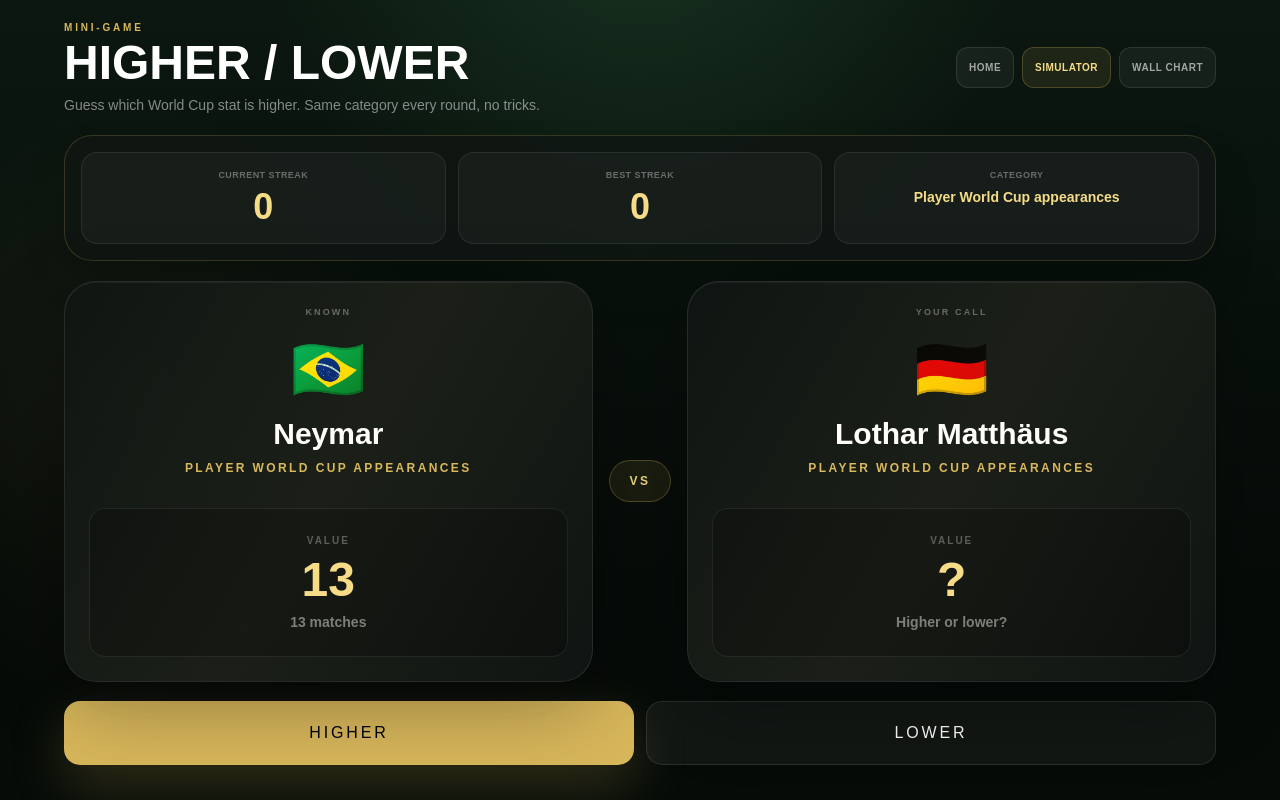
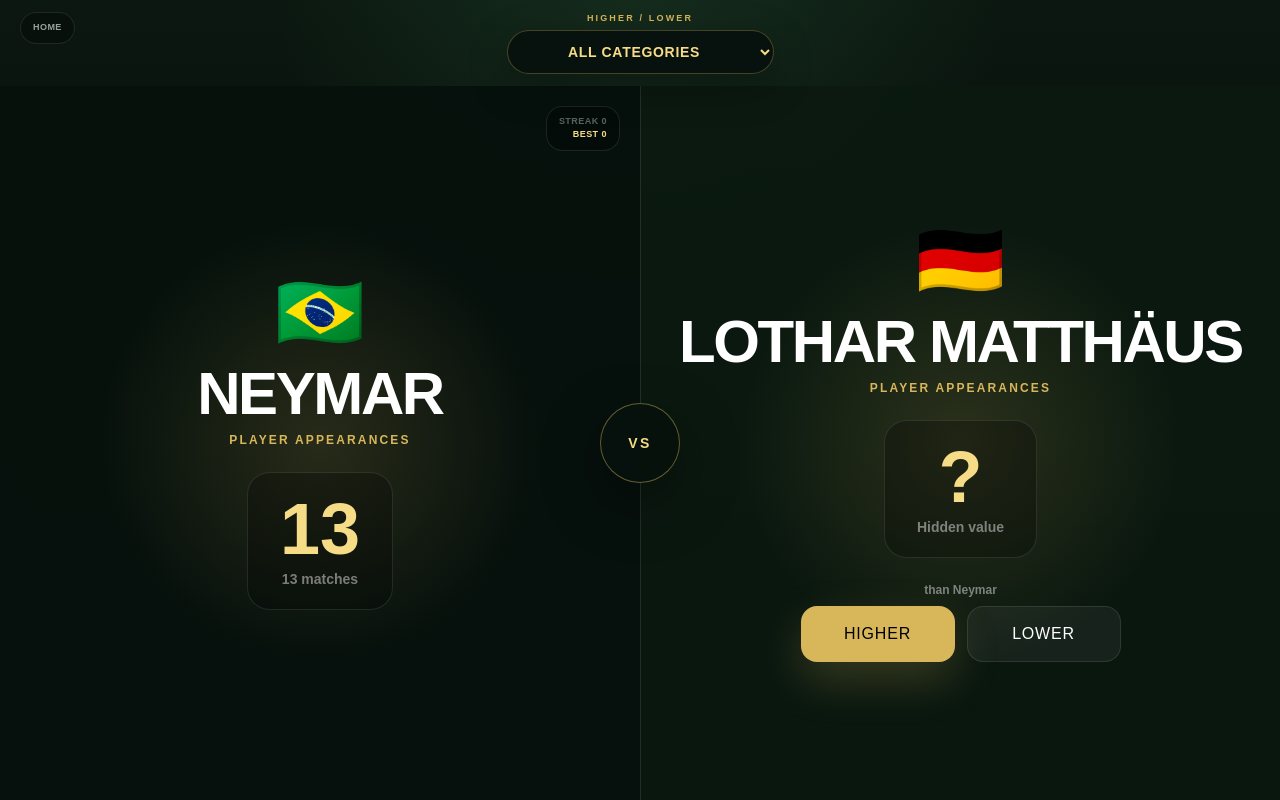
Before and after one commit to 54znpg8jrn-cyber/world-cup-simulator, a Next.js app: page /higher-lower in a window 1280 px wide. Built offline with nearby package versions, Linux system fonts and the light colour scheme.

Commit message:
Redesign Higher Lower layout

```diff
--- a/app/higher-lower/page.tsx
+++ b/app/higher-lower/page.tsx
@@ -1,7 +1,7 @@
 "use client";
 
 import Link from "next/link";
-import { useEffect, useMemo, useState } from "react";
+import { useEffect, useMemo, useRef, useState } from "react";
 import {
   HIGHER_LOWER_ITEMS,
   HIGHER_LOWER_STAT_LABELS,
@@ -9,6 +9,7 @@ import {
 } from "../lib/games/higher-lower-data";
 
 type Guess = "higher" | "lower";
+type CategoryValue = "all" | string;
 type RoundState = {
   known: HigherLowerItem;
   mystery: HigherLowerItem;
@@ -18,12 +19,22 @@ type RoundState = {
 
 const BEST_STREAK_KEY = "world-cup-higher-lower-best-v1";
 
+const CATEGORY_LABELS: Record<string, string> = {
+  "World Cup titles": "World Cup Titles",
+  "World Cup appearances": "World Cup Appearances",
+  "World Cup goals": "Player Goals",
+  "Player World Cup appearances": "Player Appearances",
+  "World Cup record number": "World Cup Records",
+  "World Cup final appearances": "Final Appearances",
+  "World Cup top-three finishes": "Top-Three Finishes",
+};
+
 function randomItem<T>(items: T[]): T {
   return items[Math.floor(Math.random() * items.length)];
 }
 
-function createRound(previous?: RoundState | null): RoundState {
-  const eligibleLabels = HIGHER_LOWER_STAT_LABELS.filter((label) => {
+function getEligibleLabels() {
+  return HIGHER_LOWER_STAT_LABELS.filter((label) => {
     const values = new Set(
       HIGHER_LOWER_ITEMS.filter((item) => item.statLabel === label).map(
         (item) => item.value,
@@ -31,9 +42,20 @@ function createRound(previous?: RoundState | null): RoundState {
     );
     return values.size >= 2;
   });
-  const statLabel = previous?.mystery.statLabel ?? randomItem(eligibleLabels);
+}
+
+function createRound(
+  category: CategoryValue,
+  previous?: RoundState | null,
+): RoundState {
+  const eligibleLabels = getEligibleLabels();
+  const statLabel =
+    category === "all"
+      ? previous?.mystery.statLabel ?? randomItem(eligibleLabels)
+      : category;
   const pool = HIGHER_LOWER_ITEMS.filter((item) => item.statLabel === statLabel);
-  const known = previous?.mystery ?? randomItem(pool);
+  const canCarryPrevious = previous?.mystery.statLabel === statLabel;
+  const known = canCarryPrevious ? previous.mystery : randomItem(pool);
   const choices = pool.filter(
     (item) => item.id !== known.id && item.value !== known.value,
   );
@@ -48,11 +70,25 @@ function createRound(previous?: RoundState | null): RoundState {
 }
 
 export default function HigherLowerPage() {
+  const [selectedCategory, setSelectedCategory] =
+    useState<CategoryValue>("all");
   const [round, setRound] = useState<RoundState | null>(null);
   const [streak, setStreak] = useState(0);
   const [bestStreak, setBestStreak] = useState(0);
   const [gameOver, setGameOver] = useState(false);
   const [message, setMessage] = useState("");
+  const nextRoundTimer = useRef<number | null>(null);
+
+  const categoryOptions = useMemo(
+    () => [
+      { value: "all", label: "All Categories" },
+      ...getEligibleLabels().map((label) => ({
+        value: label,
+        label: CATEGORY_LABELS[label] ?? label,
+      })),
+    ],
+    [],
+  );
 
   useEffect(() => {
     let active = true;
@@ -62,17 +98,22 @@ export default function HigherLowerPage() {
       if (!active) return;
       const savedBest = Number(window.localStorage.getItem(BEST_STREAK_KEY) ?? 0);
       setBestStreak(Number.isFinite(savedBest) ? savedBest : 0);
-      setRound(createRound());
+      setRound(createRound("all"));
     };
 
     void loadGame();
 
     return () => {
       active = false;
+      if (nextRoundTimer.current) {
+        window.clearTimeout(nextRoundTimer.current);
+      }
     };
   }, []);
 
-  const categoryLabel = round?.known.statLabel ?? "World Cup stat";
+  const categoryLabel = round
+    ? CATEGORY_LABELS[round.known.statLabel] ?? round.known.statLabel
+    : "World Cup Stat";
   const shareText = useMemo(
     () =>
       [
@@ -86,11 +127,24 @@ export default function HigherLowerPage() {
     [streak],
   );
 
-  const playAgain = () => {
+  const resetTimer = () => {
+    if (nextRoundTimer.current) {
+      window.clearTimeout(nextRoundTimer.current);
+      nextRoundTimer.current = null;
+    }
+  };
+
+  const playAgain = (category = selectedCategory) => {
+    resetTimer();
     setStreak(0);
     setGameOver(false);
     setMessage("");
-    setRound(createRound());
+    setRound(createRound(category));
+  };
+
+  const handleCategoryChange = (value: CategoryValue) => {
+    setSelectedCategory(value);
+    playAgain(value);
   };
 
   const handleGuess = (guess: Guess) => {
@@ -108,7 +162,9 @@ export default function HigherLowerPage() {
         setBestStreak(nextStreak);
         window.localStorage.setItem(BEST_STREAK_KEY, String(nextStreak));
       }
-      window.setTimeout(() => setRound((current) => createRound(current)), 900);
+      nextRoundTimer.current = window.setTimeout(() => {
+        setRound((current) => createRound(selectedCategory, current));
+      }, 760);
       return;
     }
 
@@ -138,97 +194,81 @@ export default function HigherLowerPage() {
   };
 
   return (
-    <main className="stadium-bg min-h-screen w-full max-w-full overflow-x-hidden px-4 py-5 text-white sm:px-8">
-      <div className="mx-auto flex w-full max-w-6xl flex-col gap-5">
-        <header className="flex flex-col gap-3 sm:flex-row sm:items-center sm:justify-between">
-          <div>
-            <p className="text-[10px] font-black uppercase tracking-[0.28em] text-[#d8b75b]">
-              Mini-game
-            </p>
-            <h1 className="mt-1 text-3xl font-black uppercase leading-none sm:text-5xl">
-              Higher / Lower
-            </h1>
-            <p className="mt-2 max-w-xl text-sm text-white/50">
-              Guess which World Cup stat is higher. Same category every round,
-              no tricks.
-            </p>
-          </div>
-          <nav className="grid grid-cols-3 gap-2 sm:flex">
-            <Link href="/" className="rounded-xl border border-white/10 bg-white/5 px-3 py-3 text-center text-[10px] font-black uppercase tracking-wider text-white/60">
-              Home
-            </Link>
-            <Link href="/?simulator=1" className="rounded-xl border border-[#d8b75b]/25 bg-[#d8b75b]/10 px-3 py-3 text-center text-[10px] font-black uppercase tracking-wider text-[#f6dc86]">
-              Simulator
-            </Link>
-            <Link href="/wall-chart" className="rounded-xl border border-white/10 bg-white/5 px-3 py-3 text-center text-[10px] font-black uppercase tracking-wider text-white/60">
-              Wall Chart
-            </Link>
-          </nav>
-        </header>
+    <main className="stadium-bg relative flex h-dvh w-full max-w-full flex-col overflow-hidden text-white">
+      <header className="relative z-20 flex shrink-0 items-center justify-center px-3 pb-2 pt-[max(0.75rem,env(safe-area-inset-top))] sm:px-5 sm:pb-3">
+        <Link
+          href="/"
+          className="absolute left-3 top-[max(0.75rem,env(safe-area-inset-top))] rounded-full border border-white/10 bg-black/25 px-3 py-2 text-[9px] font-black uppercase tracking-wider text-white/60 backdrop-blur sm:left-5"
+        >
+          Home
+        </Link>
+        <label className="flex min-w-0 flex-col items-center gap-1 text-center">
+          <span className="text-[9px] font-black uppercase tracking-[0.24em] text-[#d8b75b]">
+            Higher / Lower
+          </span>
+          <select
+            value={selectedCategory}
+            onChange={(event) => handleCategoryChange(event.target.value)}
+            className="h-11 max-w-[min(74vw,22rem)] rounded-full border border-[#d8b75b]/30 bg-[#07110d] px-4 text-center text-xs font-black uppercase tracking-wider text-[#f6dc86] outline-none shadow-[0_12px_40px_rgba(0,0,0,.28)] sm:max-w-sm sm:text-sm"
+          >
+            {categoryOptions.map((option) => (
+              <option key={option.value} value={option.value}>
+                {option.label}
+              </option>
+            ))}
+          </select>
+        </label>
+      </header>
 
-        <section className="grid gap-3 rounded-[1.75rem] border border-[#d8b75b]/20 bg-[#101713]/90 p-4 shadow-2xl sm:grid-cols-3">
-          <StatBox label="Current Streak" value={streak} />
-          <StatBox label="Best Streak" value={bestStreak} />
-          <div className="rounded-2xl border border-white/8 bg-white/[0.035] p-4 text-center">
-            <p className="text-[9px] font-black uppercase tracking-wider text-white/35">
-              Category
-            </p>
-            <p className="mt-1 text-sm font-black text-[#f6dc86]">
-              {categoryLabel}
-            </p>
-          </div>
-        </section>
-
+      <section className="relative grid min-h-0 flex-1 grid-rows-2 overflow-hidden md:grid-cols-2 md:grid-rows-1">
         {round ? (
-          <section className="screen-enter grid gap-4 lg:grid-cols-[1fr_auto_1fr] lg:items-stretch">
-            <HigherLowerCard item={round.known} revealed sideLabel="Known" />
-            <div className="grid place-items-center text-center">
-              <span className="rounded-full border border-[#d8b75b]/30 bg-[#d8b75b]/10 px-5 py-3 text-xs font-black uppercase tracking-[0.2em] text-[#f6dc86]">
-                vs
-              </span>
-            </div>
-            <HigherLowerCard
+          <>
+            <ComparisonPanel
+              item={round.known}
+              revealed
+              statLabel={categoryLabel}
+              score={streak}
+              bestScore={bestStreak}
+              side="left"
+            />
+            <ComparisonPanel
               item={round.mystery}
               revealed={round.revealed}
-              sideLabel="Your call"
-              pulse={round.result === "correct"}
-              wrong={round.result === "wrong"}
+              statLabel={categoryLabel}
+              result={round.result}
+              side="right"
+              compareLabel={`than ${round.known.label}`}
+              onGuess={handleGuess}
+              disabled={round.revealed || gameOver}
             />
-          </section>
-        ) : null}
+            <div className="pointer-events-none absolute left-1/2 top-1/2 z-10 grid h-16 w-16 -translate-x-1/2 -translate-y-1/2 place-items-center rounded-full border border-[#d8b75b]/45 bg-[#07110d]/95 text-sm font-black uppercase tracking-[0.18em] text-[#f6dc86] shadow-[0_20px_60px_rgba(0,0,0,.35)] sm:h-20 sm:w-20">
+              vs
+            </div>
+          </>
+        ) : (
+          <div className="col-span-full grid place-items-center text-sm font-black uppercase tracking-widest text-white/40">
+            Loading match-up
+          </div>
+        )}
+      </section>
 
-        {!gameOver ? (
-          <section className="grid gap-3 sm:grid-cols-2">
-            <button
-              type="button"
-              onClick={() => handleGuess("higher")}
-              disabled={!round || round.revealed}
-              className="min-h-16 rounded-2xl bg-[#d8b75b] px-5 py-4 text-lg font-black uppercase tracking-[0.18em] text-black shadow-[0_20px_55px_rgba(216,183,91,.22)] transition active:scale-[0.98] disabled:opacity-50"
-            >
-              Higher
-            </button>
-            <button
-              type="button"
-              onClick={() => handleGuess("lower")}
-              disabled={!round || round.revealed}
-              className="min-h-16 rounded-2xl border border-white/10 bg-white/5 px-5 py-4 text-lg font-black uppercase tracking-[0.18em] transition active:scale-[0.98] disabled:opacity-50"
-            >
-              Lower
-            </button>
-          </section>
-        ) : (
-          <section className="screen-enter rounded-[1.75rem] border border-rose-300/20 bg-rose-300/[0.06] p-5 text-center">
-            <p className="text-[10px] font-black uppercase tracking-[0.25em] text-rose-200">
+      {gameOver ? (
+        <div className="absolute inset-0 z-30 grid place-items-center bg-black/70 px-4 backdrop-blur-sm">
+          <section className="screen-enter w-full max-w-md rounded-[2rem] border border-[#d8b75b]/30 bg-[#07110d]/95 p-6 text-center shadow-[0_30px_90px_rgba(0,0,0,.45)]">
+            <p className="text-[10px] font-black uppercase tracking-[0.28em] text-rose-200">
               Game Over
             </p>
-            <h2 className="mt-2 text-3xl font-black">Final streak: {streak}</h2>
-            <p className="mt-2 text-sm font-bold text-white/55">
-              Personal best: {bestStreak}
+            <h1 className="mt-3 text-5xl font-black text-[#f6dc86]">{streak}</h1>
+            <p className="mt-1 text-xs font-black uppercase tracking-wider text-white/45">
+              Final streak
             </p>
-            <div className="mx-auto mt-5 grid max-w-md gap-2 sm:grid-cols-2">
+            <p className="mt-3 text-sm font-bold text-white/60">
+              Best streak: {bestStreak}
+            </p>
+            <div className="mt-5 grid gap-2 sm:grid-cols-2">
               <button
                 type="button"
-                onClick={playAgain}
+                onClick={() => playAgain()}
                 className="min-h-12 rounded-2xl bg-[#d8b75b] px-4 py-3 text-xs font-black uppercase tracking-wider text-black"
               >
                 Play Again
@@ -238,73 +278,124 @@ export default function HigherLowerPage() {
                 onClick={shareResult}
                 className="min-h-12 rounded-2xl border border-[#d8b75b]/25 bg-[#d8b75b]/10 px-4 py-3 text-xs font-black uppercase tracking-wider text-[#f6dc86]"
               >
-                Share Result
+                Share Challenge
               </button>
             </div>
             {message ? (
-              <p className="mt-3 text-xs font-bold text-white/50">{message}</p>
+              <p className="mt-3 text-xs font-bold text-white/55">{message}</p>
             ) : null}
           </section>
-        )}
+        </div>
+      ) : null}
 
-        {/* TODO: Add Supabase highscore support for Higher / Lower later. */}
-      </div>
+      {/* TODO: Add Supabase highscore support for Higher / Lower later. */}
     </main>
   );
 }
 
-function StatBox({ label, value }: { label: string; value: number }) {
-  return (
-    <div className="rounded-2xl border border-white/8 bg-white/[0.035] p-4 text-center">
-      <p className="text-[9px] font-black uppercase tracking-wider text-white/35">
-        {label}
-      </p>
-      <p className="mt-1 text-4xl font-black text-[#f6dc86]">{value}</p>
-    </div>
-  );
-}
-
-function HigherLowerCard({
+function ComparisonPanel({
   item,
   revealed,
-  sideLabel,
-  pulse = false,
-  wrong = false,
+  statLabel,
+  side,
+  score,
+  bestScore,
+  result,
+  compareLabel,
+  onGuess,
+  disabled,
 }: {
   item: HigherLowerItem;
   revealed: boolean;
-  sideLabel: string;
-  pulse?: boolean;
-  wrong?: boolean;
+  statLabel: string;
+  side: "left" | "right";
+  score?: number;
+  bestScore?: number;
+  result?: "correct" | "wrong" | null;
+  compareLabel?: string;
+  onGuess?: (guess: Guess) => void;
+  disabled?: boolean;
 }) {
+  const isRight = side === "right";
+
   return (
     <article
-      className={`premium-card overflow-hidden rounded-[2rem] border p-6 text-center shadow-2xl ${
-        wrong
-          ? "border-rose-300/35 bg-rose-300/[0.07]"
-          : pulse
-            ? "personal-best-glow border-[#d8b75b]/45 bg-[#d8b75b]/10"
-            : "border-white/10 bg-[#101713]/95"
+      className={`relative flex min-h-0 min-w-0 flex-col items-center justify-center overflow-hidden border-white/10 px-4 py-5 text-center ${
+        isRight ? "border-t md:border-l md:border-t-0" : ""
+      } ${
+        result === "wrong"
+          ? "bg-rose-950/45"
+          : result === "correct"
+            ? "bg-[#d8b75b]/12"
+            : isRight
+              ? "bg-[#0b1911]/92"
+              : "bg-[#07110d]/95"
       }`}
     >
-      <p className="text-[9px] font-black uppercase tracking-[0.24em] text-white/35">
-        {sideLabel}
-      </p>
-      <div className="mt-5 text-6xl">{item.flagOrEmoji}</div>
-      <h2 className="mt-4 break-words text-3xl font-black">{item.label}</h2>
-      <p className="mt-2 text-xs font-black uppercase tracking-[0.2em] text-[#d8b75b]">
-        {item.statLabel}
-      </p>
-      <div className="mt-8 rounded-2xl border border-white/8 bg-black/25 px-4 py-6">
-        <p className="text-[10px] font-black uppercase tracking-[0.2em] text-white/30">
-          Value
+      <div className="absolute inset-0 bg-[radial-gradient(circle_at_center,rgba(216,183,91,.16),transparent_46%)]" />
+      {!isRight ? (
+        <div className="absolute right-3 top-3 z-10 rounded-2xl border border-white/10 bg-black/25 px-3 py-2 text-right backdrop-blur sm:right-5 sm:top-5">
+          <p className="text-[9px] font-black uppercase tracking-wider text-white/35">
+            Streak {score}
+          </p>
+          <p className="text-[9px] font-black uppercase tracking-wider text-[#f6dc86]">
+            Best {bestScore}
+          </p>
+        </div>
+      ) : null}
+
+      <div className="relative z-10 flex max-h-full min-w-0 flex-col items-center">
+        <div className="text-4xl leading-none sm:text-6xl lg:text-7xl">
+          {item.flagOrEmoji}
+        </div>
+        <h2 className="mt-2 max-w-[18rem] break-words text-2xl font-black uppercase leading-none tracking-[-0.04em] sm:mt-4 sm:text-4xl lg:max-w-xl lg:text-6xl">
+          {item.label}
+        </h2>
+        <p className="mt-2 max-w-[18rem] text-[10px] font-black uppercase tracking-[0.18em] text-[#d8b75b] sm:text-xs">
+          {statLabel}
         </p>
-        <p className="mt-2 text-5xl font-black text-[#f6dc86]">
-          {revealed ? item.value : "?"}
-        </p>
-        <p className="mt-2 text-sm font-bold text-white/45">
-          {revealed ? item.display : "Higher or lower?"}
-        </p>
+        <div
+          className={`mt-3 rounded-[1.4rem] border px-5 py-3 sm:mt-6 sm:px-8 sm:py-5 ${
+            result === "wrong"
+              ? "border-rose-200/30 bg-rose-300/10"
+              : result === "correct"
+                ? "personal-best-glow border-[#d8b75b]/45 bg-[#d8b75b]/10"
+                : "border-white/10 bg-black/25"
+          }`}
+        >
+          <p className="text-5xl font-black leading-none text-[#f6dc86] sm:text-7xl">
+            {revealed ? item.value : "?"}
+          </p>
+          <p className="mt-1 text-xs font-bold text-white/45 sm:text-sm">
+            {revealed ? item.display : "Hidden value"}
+          </p>
+        </div>
+
+        {isRight ? (
+          <div className="mt-3 w-full max-w-xs sm:mt-6">
+            <p className="mb-2 text-xs font-bold text-white/45">
+              {compareLabel}
+            </p>
+            <div className="grid grid-cols-2 gap-2 sm:gap-3">
+              <button
+                type="button"
+                onClick={() => onGuess?.("higher")}
+                disabled={disabled}
+                className="min-h-12 rounded-2xl bg-[#d8b75b] px-3 py-3 text-sm font-black uppercase tracking-wider text-black shadow-[0_18px_45px_rgba(216,183,91,.22)] transition active:scale-[0.98] disabled:opacity-55 sm:min-h-14"
+              >
+                Higher
+              </button>
+              <button
+                type="button"
+                onClick={() => onGuess?.("lower")}
+                disabled={disabled}
+                className="min-h-12 rounded-2xl border border-white/10 bg-white/5 px-3 py-3 text-sm font-black uppercase tracking-wider text-white transition active:scale-[0.98] disabled:opacity-55 sm:min-h-14"
+              >
+                Lower
+              </button>
+            </div>
+          </div>
+        ) : null}
       </div>
     </article>
   );
```
